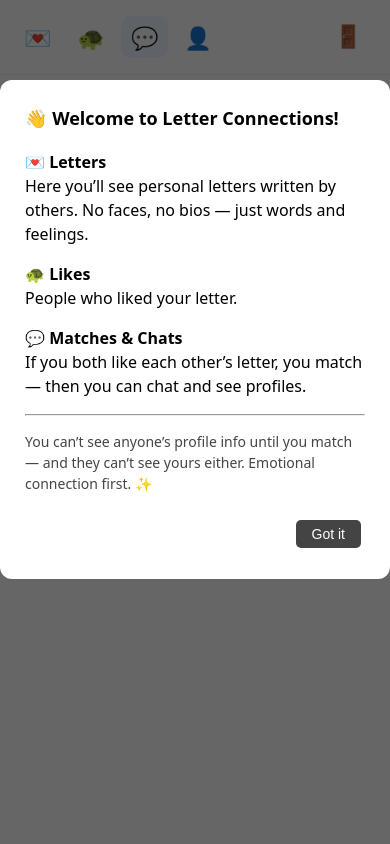
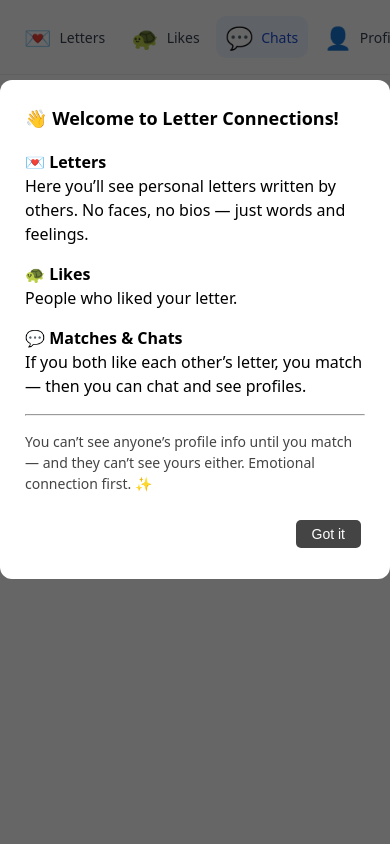
Before and after one commit to thisisalik/my-django-website, a Django app: page /chats/ in a window 390 px wide. Run offline with Django 5.2, Linux system fonts and the light colour scheme; a user stored in the database is signed in; data comes from the database, SQL or seed files in the repository.

Commit message:
navbar text issue on mibile

```diff
--- a/core/templates/base.html
+++ b/core/templates/base.html
@@ -12,12 +12,16 @@
     .nav {
       display:flex; align-items:center; gap:12px;
       padding:10px 14px; background:#fff; border-bottom:1px solid #eee;
+      overflow-x:auto;                /* NEW: allow horizontal scroll on small screens */
+      -webkit-overflow-scrolling:touch;
+      white-space:nowrap;
     }
     .nav-group { display:flex; align-items:center; gap:10px; }
     .nav-item {
       position:relative; display:flex; align-items:center; gap:8px;
       padding:8px 10px; border-radius:10px; text-decoration:none;
       color:#374151; font-weight:500;
+      flex:0 0 auto;                  /* don’t shrink */
     }
     .nav-item:hover { background:#f6f7f8; }
     .nav-item.active { background:#eef6ff; color:#1d4ed8; }
@@ -37,10 +41,11 @@
     }
 
     @media (max-width:560px){
-      .nav { justify-content:space-between; }
+      .nav { justify-content:flex-start; gap:10px; }   /* keep items on one row and scrollable */
       .nav-group { gap:6px; }
       .nav-item { padding:10px; }
-      .nav-item .label { display:none; }
+      /* REMOVED the rule that hid labels:
+         .nav-item .label { display:none; } */
     }
 
     .container { max-width:980px; margin:16px auto; padding:0 16px; }
```
